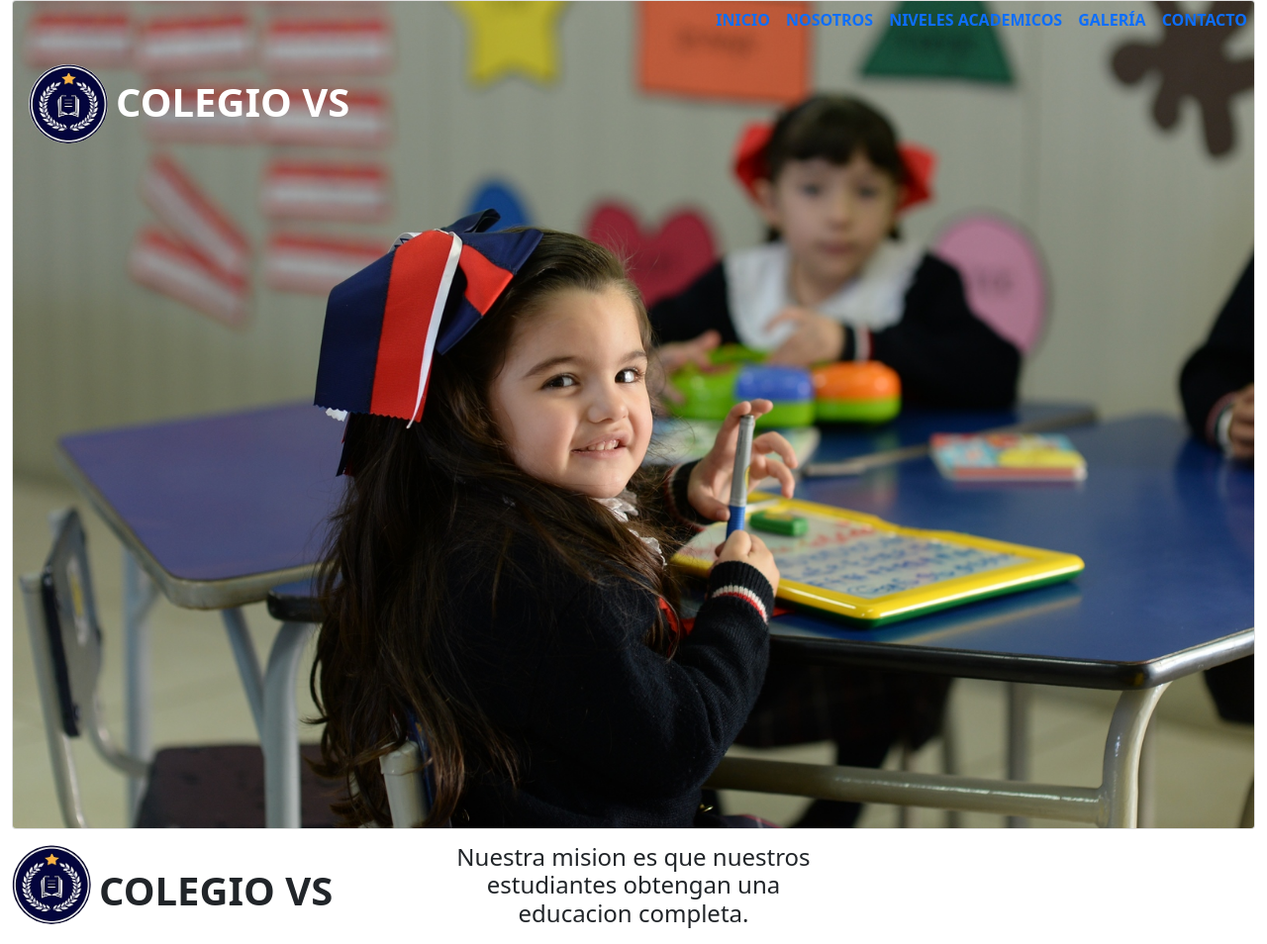
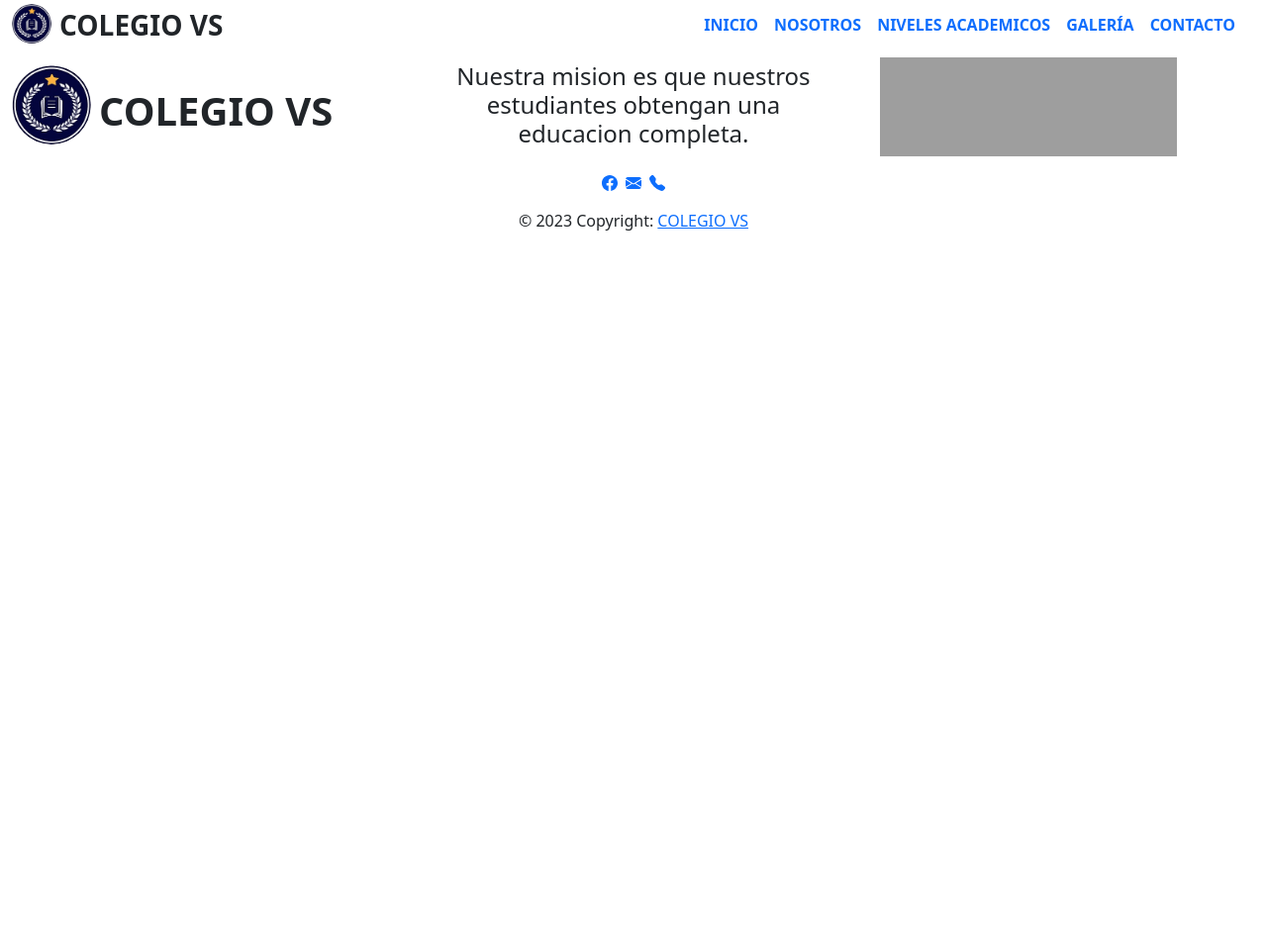
Before and after one commit to EstefanyBonilla/PreEntrega2-bonilla_Torres, a plain HTML site: page pages/galeria.html in a window 1280 px wide. Shown: the top 954 px of the page at 99% size. After the commit the page ends 800 px from the top, so only its background shows below. Drawn offline with nearby package versions, Linux system fonts and the light colour scheme; grey boxes are pictures that could not be loaded.

Commit message:
cambio del header en las paginas

```diff
--- a/pages/galeria.html
+++ b/pages/galeria.html
@@ -11,24 +11,23 @@
     <title>Galeria</title>
 </head>
 <body>
-    <header class="container-fluid">
-        <div class="card  ">
-            <img src="../img/1c.jpg" class="card-img" alt="...">
-            <div class="card-img-overlay">
-                <a class="navbar-brand d-flex pt-5" href="../index.html">
+    <header >
+        <nav class="navbar navbar-expand-lg py-0" >
+            <div class="container-fluid paginas">
+                <a class="navbar-brand d-flex " href="../index.html">
                     <!-- Titulo -->
-                    <img src="../img/logo.png" alt="logo de la escuela" width="80" height="80" class="logo rounded-circle"  >
+                    <img src="../img/logo.png" alt="logo de la escuela" width="40" height="40" class="logo rounded-circle  "  >
                         <!-- Titulo -->
 
-                     <p class="fs-1 ps-2 pt-2 fw-bold text-white">COLEGIO VS</p>
+                        <p class="fs-3 ps-2  pb-0 mb-0 fw-bold text-dark">COLEGIO VS</p>
                 </a>
-                <nav class="navbar navbar-expand-lg  fixed-top  container-fluid pb-3  ">
+
                 <a class="navbar-brand" href="#"></a>
                 <button class="navbar-toggler navbar-dark" type="button" data-bs-toggle="offcanvas" data-bs-target="#navbarOffcanvasLg" aria-controls="navbarOffcanvasLg">
                     <span class="navbar-toggler-icon"></span>
                 </button>
-                    <div class="offcanvas offcanvas-end container" tabindex="-1" id="navbarOffcanvasLg" aria-labelledby="navbarOffcanvasLgLabel">
-                       <ul class="navbar-nav fw-bolder">
+                <div class="offcanvas offcanvas-end container " tabindex="-1" id="navbarOffcanvasLg" aria-labelledby="navbarOffcanvasLgLabel">
+                    <ul class="navbar-nav fw-bolder justify-content-end ">
                         <!-- Menu -->
                         <li class="nav-item"><a class="nav-link"  href="../index.html">INICIO</a>
                         </li>
@@ -43,10 +42,9 @@
                         <!-- Menu -->
                     </ul>
                 </div>
+            </div>
         </nav>
         <!-- Zona navegable -->
-            </div>
-        </div>
     </header>
 
     <footer class="container-fluid">
```
Also changed, not shown: pages/niveles.html (+10 -12 lines), pages/nosotros.html (+10 -12 lines). Lines whose indentation alone changed are shown as unchanged.
